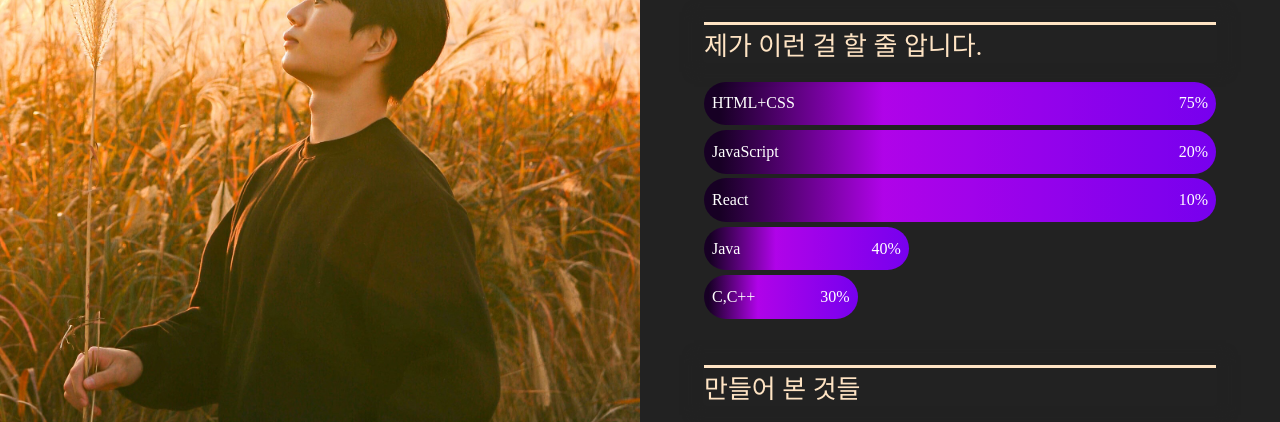
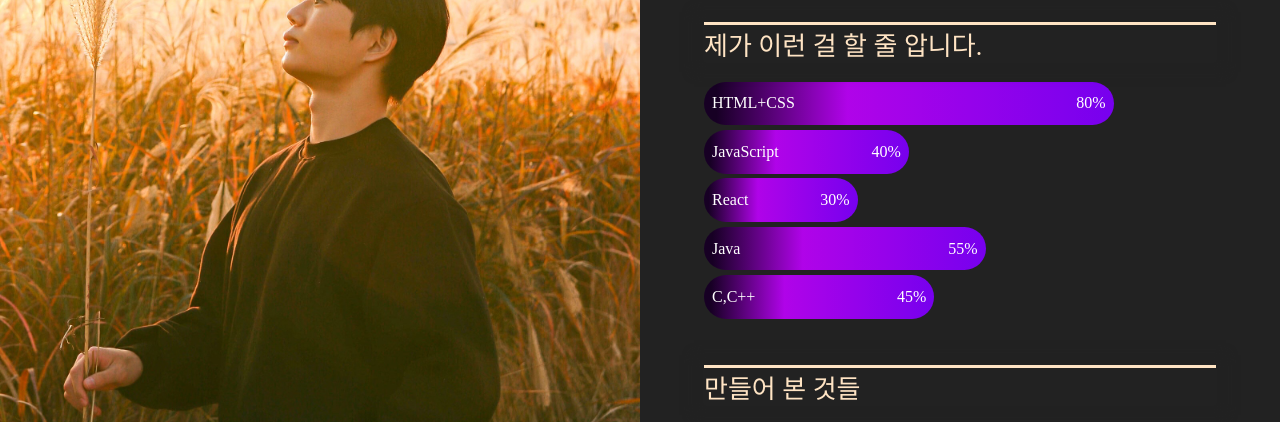
Before and after one commit to Hongaproject/honga-portfolio, a plain HTML site: page index.html in a window 1280 px wide. Shown: the part 366-788 px from the top of the page. Drawn offline with Linux system fonts and the light colour scheme.

Commit message:
Update index.html

```diff
--- a/index.html
+++ b/index.html
@@ -30,19 +30,19 @@
            <div class="profile-section">
             <h2>제가 이런 걸 할 줄 압니다.</h2>
             <ul class="skills">
-                <li data-score="75%">
+                <li data-score="80%">
                     <h3>HTML+CSS</h3>
                 </li >
-                <li data-score="20%">
+                <li data-score="40%">
                     <h3>JavaScript</h3>
                 </li>
-                <li data-score="10%">
+                <li data-score="30%">
                     <h3>React</h3>
                 </li>
-                <li data-score="40%">
+                <li data-score="55%">
                     <h3>Java</h3>
                 </li>
-                <li data-score="30%">
+                <li data-score="45%">
                     <h3>C,C++</h3>
                 </li>
             </ul>
```
